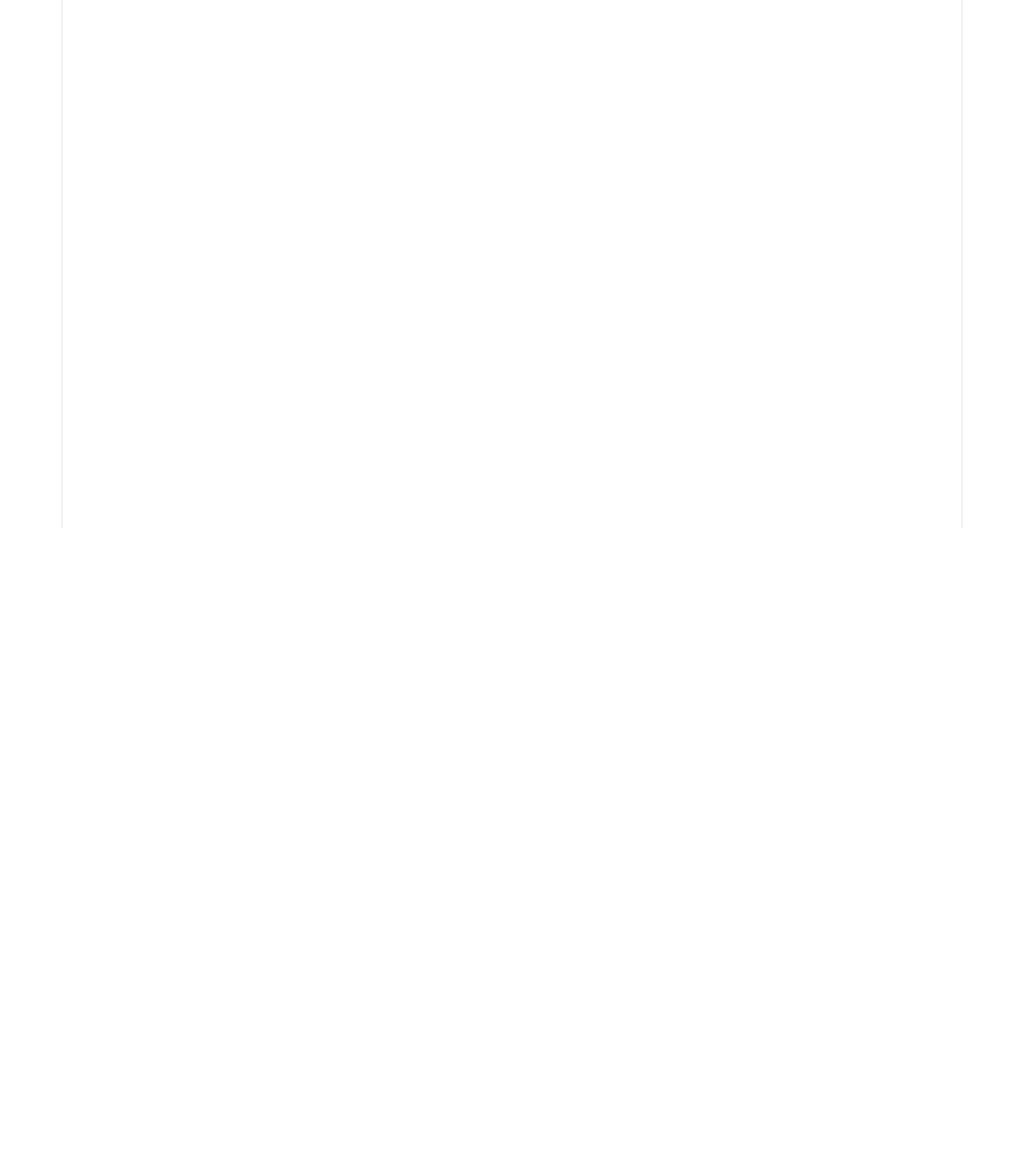
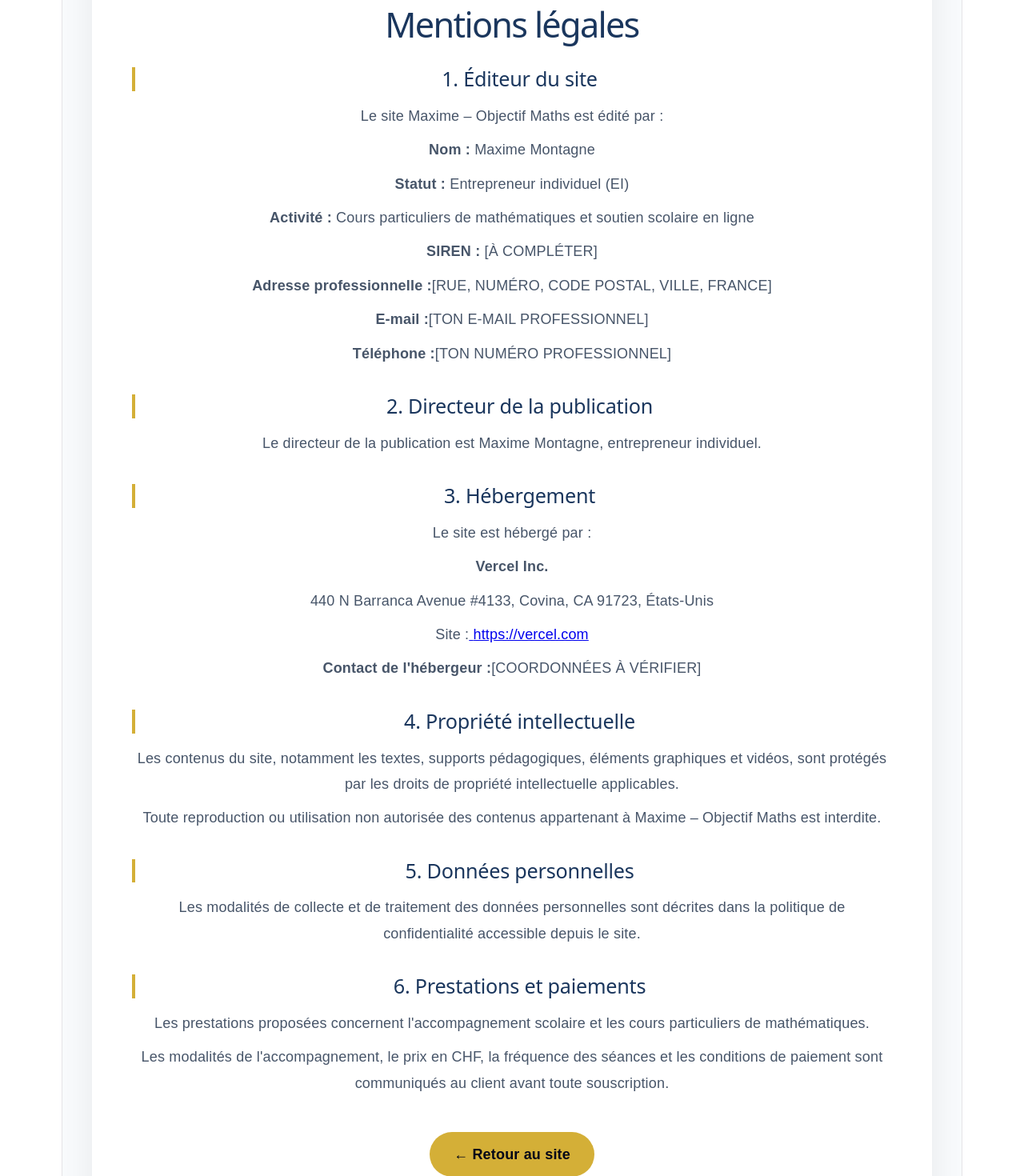
Before and after one commit to MaximeextremeBBB/landing-page-suisse, a React (Vite) app: page /mentions-legales in a window 1280 px wide. Before the commit this address had no page. Shown: the part 140-1610 px from the top of the page at 80% size. Before the commit the page ends 800 px from the top, so only its background shows below. Built offline with nearby package versions, Linux system fonts and the light colour scheme.

Commit message:
LegalNotice added

```diff
--- a/src/App.jsx
+++ b/src/App.jsx
@@ -5,6 +5,17 @@ import HomePage from "./pages/HomePage.jsx";
 import DiagnosticPage from "./pages/DiagnosticPage.jsx";
 import FichesDiagnosticPage from "./pages/FichesDiagnosticPage.jsx";
 import PrivacyPolicyPage from "./pages/PrivacyPolicyPage.jsx";
+
+
+
+
+
+import LegalNoticePage from "./pages/LegalNoticePage";
+
+
+
+
+
 
 function App() {
   return (
@@ -30,6 +41,10 @@ function App() {
           path="/politique-de-confidentialite"
           element={<PrivacyPolicyPage />}
         />
+        <Route
+  path="/mentions-legales"
+  element={<LegalNoticePage />}
+/>
 
       </Routes>
 
--- a/src/components/Footer.jsx
+++ b/src/components/Footer.jsx
@@ -1,3 +1,4 @@
+
 import styled from 'styled-components';
 
 const FinalSection = styled.section`
@@ -26,9 +27,8 @@ const SubText = styled.p`
 `;
 
 const WhatsAppButton = styled.a`
-  /* Dégradé Or Premium */
   background: linear-gradient(135deg, #d4af37 0%, #aa7700 100%);
-  color: #020617; /* Bleu très sombre, presque noir, pour un contraste chic */
+  color: #020617;
   padding: 20px 40px;
   border-radius: 50px;
   font-weight: 800;
@@ -47,13 +47,44 @@ const WhatsAppButton = styled.a`
   &:hover {
     transform: translateY(-5px);
     box-shadow: 0 15px 25px rgba(212, 175, 55, 0.4);
-    /* Inversion du dégradé au survol pour l'effet dynamique */
     background: linear-gradient(135deg, #aa7700 0%, #d4af37 100%);
   }
 
   @media (max-width: 768px) {
     padding: 15px 30px;
     font-size: 1.05rem;
+  }
+`;
+
+// NOUVEAU : liens légaux très discrets
+const LegalLinks = styled.nav`
+  margin-top: 65px;
+  display: flex;
+  justify-content: center;
+  align-items: center;
+  gap: 18px;
+  flex-wrap: wrap;
+
+  a {
+    font-size: 11px;
+    color: #94a3b8;
+    text-decoration: none;
+    transition: color 0.2s ease;
+
+    &:hover {
+      color: #ffffff;
+      text-decoration: underline;
+    }
+
+    &:focus-visible {
+      outline: 2px solid #d4af37;
+      outline-offset: 4px;
+    }
+  }
+
+  span {
+    font-size: 11px;
+    color: #64748b;
   }
 `;
 
@@ -102,6 +133,19 @@ function Footer() {
         </div>
       </WhatsAppButton>
 
+      {/* Liens légaux discrets */}
+      <LegalLinks aria-label="Informations légales">
+        <a href="/mentions-legales">
+          Mentions légales
+        </a>
+
+        <span aria-hidden="true">•</span>
+
+        <a href="/politique-confidentialite">
+          Politique de confidentialité
+        </a>
+      </LegalLinks>
+
     </FinalSection>
   );
 }
--- /dev/null
+++ b/src/components/LegalNotice.jsx
@@ -0,0 +1,205 @@
+
+import styled from "styled-components";
+
+const Page = styled.main`
+  min-height: 100vh;
+  background: #f8fafc;
+  color: #1e293b;
+  padding: 70px 20px;
+  font-family: Arial, sans-serif;
+`;
+
+const Container = styled.div`
+  max-width: 950px;
+  margin: 0 auto;
+  background: white;
+  padding: 50px;
+  border-radius: 20px;
+  box-shadow: 0 15px 40px rgba(0, 0, 0, 0.07);
+  border-top: 6px solid #d4af37;
+
+  @media (max-width: 768px) {
+    padding: 30px 20px;
+  }
+`;
+
+const Title = styled.h1`
+  color: #1a365d;
+  font-size: 2.4rem;
+  text-align: center;
+  margin-bottom: 40px;
+`;
+
+const Section = styled.section`
+  margin-bottom: 35px;
+
+  h2 {
+    color: #1a365d;
+    border-left: 4px solid #d4af37;
+    padding-left: 15px;
+    font-size: 1.4rem;
+    margin-bottom: 15px;
+  }
+
+  p {
+    color: #475569;
+    line-height: 1.8;
+    margin-bottom: 10px;
+  }
+`;
+
+const BackButton = styled.a`
+  display: block;
+  width: fit-content;
+  margin: 45px auto 0;
+  padding: 15px 30px;
+  background: #d4af37;
+  color: #020617;
+  border-radius: 50px;
+  text-decoration: none;
+  font-weight: 800;
+`;
+
+export default function LegalNotice() {
+  return (
+    <Page>
+      <Container>
+        <Title>Mentions légales</Title>
+
+        <Section>
+          <h2>1. Éditeur du site</h2>
+
+          <p>
+            Le site Maxime – Objectif Maths est édité
+            par :
+          </p>
+
+          <p>
+            <strong>Nom :</strong> Maxime Montagne
+          </p>
+
+          <p>
+            <strong>Statut :</strong> Entrepreneur
+            individuel (EI)
+          </p>
+
+          <p>
+            <strong>Activité :</strong> Cours
+            particuliers de mathématiques et
+            soutien scolaire en ligne
+          </p>
+
+          <p>
+            <strong>SIREN :</strong> [À COMPLÉTER]
+          </p>
+
+          <p>
+            <strong>Adresse professionnelle :</strong>
+            [RUE, NUMÉRO, CODE POSTAL, VILLE, FRANCE]
+          </p>
+
+          <p>
+            <strong>E-mail :</strong>
+            [TON E-MAIL PROFESSIONNEL]
+          </p>
+
+          <p>
+            <strong>Téléphone :</strong>
+            [TON NUMÉRO PROFESSIONNEL]
+          </p>
+        </Section>
+
+        <Section>
+          <h2>2. Directeur de la publication</h2>
+
+          <p>
+            Le directeur de la publication est
+            Maxime Montagne, entrepreneur individuel.
+          </p>
+        </Section>
+
+        <Section>
+          <h2>3. Hébergement</h2>
+
+          <p>
+            Le site est hébergé par :
+          </p>
+
+          <p>
+            <strong>Vercel Inc.</strong>
+          </p>
+
+          <p>
+            440 N Barranca Avenue #4133,
+            Covina, CA 91723, États-Unis
+          </p>
+
+          <p>
+            Site :
+            <a
+              href="https://vercel.com"
+              target="_blank"
+              rel="noopener noreferrer"
+            >
+              {" "}https://vercel.com
+            </a>
+          </p>
+
+          <p>
+            <strong>Contact de l'hébergeur :</strong>
+            [COORDONNÉES À VÉRIFIER]
+          </p>
+        </Section>
+
+        <Section>
+          <h2>4. Propriété intellectuelle</h2>
+
+          <p>
+            Les contenus du site, notamment les textes,
+            supports pédagogiques, éléments graphiques
+            et vidéos, sont protégés par les droits de
+            propriété intellectuelle applicables.
+          </p>
+
+          <p>
+            Toute reproduction ou utilisation non
+            autorisée des contenus appartenant à
+            Maxime – Objectif Maths est interdite.
+          </p>
+        </Section>
+
+        <Section>
+          <h2>5. Données personnelles</h2>
+
+          <p>
+            Les modalités de collecte et de traitement
+            des données personnelles sont décrites
+            dans la politique de confidentialité
+            accessible depuis le site.
+          </p>
+        </Section>
+
+        <Section>
+          <h2>6. Prestations et paiements</h2>
+
+          <p>
+            Les prestations proposées concernent
+            l'accompagnement scolaire et les cours
+            particuliers de mathématiques.
+          </p>
+
+          <p>
+            Les modalités de l'accompagnement, le prix
+            en CHF, la fréquence des séances et les
+            conditions de paiement sont communiqués
+            au client avant toute souscription.
+          </p>
+        </Section>
+
+        <BackButton href="/">
+          ← Retour au site
+        </BackButton>
+      </Container>
+    </Page>
+  );
+}
--- /dev/null
+++ b/src/pages/LegalNoticePage.jsx
@@ -0,0 +1,6 @@
+
+import LegalNotice from "../components/LegalNotice";
+
+export default function LegalNoticePage() {
+  return <LegalNotice />;
+}
```
